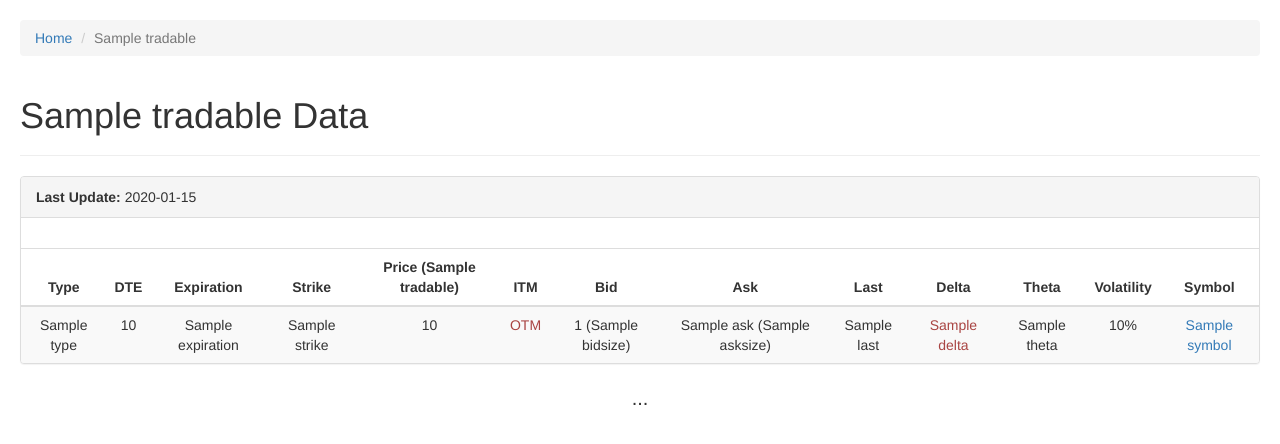
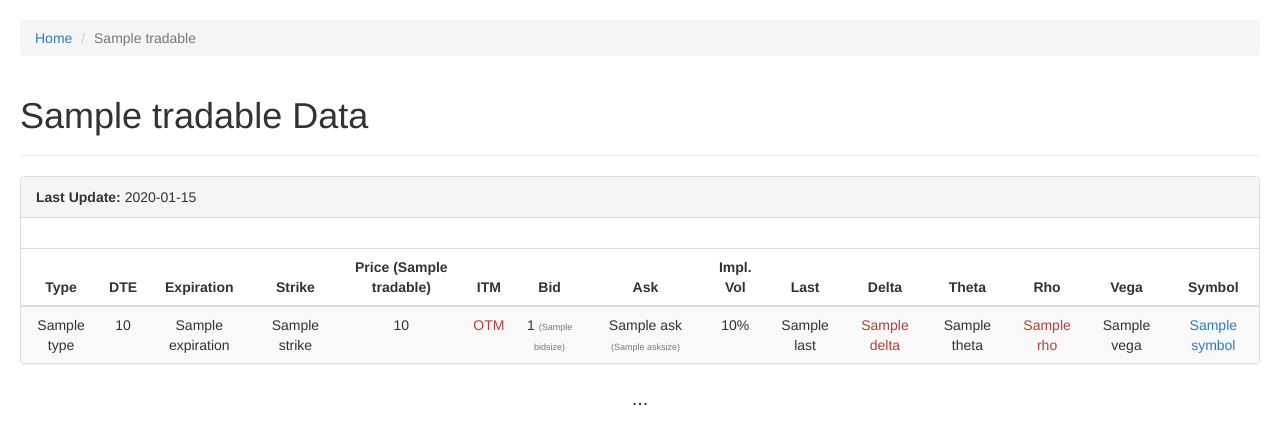
Before and after one commit to djcohen03/tdserver, a Flask app: template static/templates/tradable.html in a window 1280 px wide. Shown: the top 444 px of the page. Run offline with Flask 2, Linux system fonts and the light colour scheme; the template is opened without the code that fills it: most values are stand-ins (such as "Sample title", 1, 10 or a date in 2020); parts of the project's set-up code (start-up, migrations or seed data) failed here and were passed over; some libraries are stand-ins or nearby versions.

Commit message:
tradable.html fixes

```diff
--- a/static/css/table.css
+++ b/static/css/table.css
@@ -10,3 +10,8 @@ td.type-put {
 table.table td, table.table th {
     text-align: center;
 }
+
+td > span.subspan {
+    font-size: 9px;
+    color: #777;
+}
--- a/static/templates/tradable.html
+++ b/static/templates/tradable.html
@@ -36,10 +36,12 @@
                 <th>ITM</th>
                 <th>Bid</th>
                 <th>Ask</th>
+                <th>Impl. Vol</th>
                 <th>Last</th>
                 <th>Delta</th>
                 <th>Theta</th>
-                <th>Volatility</th>
+                <th>Rho</th>
+                <th>Vega</th>
                 <th>Symbol</th>
             </tr>
         </thead>
@@ -52,12 +54,14 @@
                 <td>{{ item.option.strike }}</td>
                 <td>{{ item.underlying | round(2) }}</td>
                 <td class="{% if item.itm %}text-success{% else %}text-danger{% endif %}">{% if item.itm %}ITM{% else %}OTM{% endif %}</td>
-                <td>{{ item.bid }} ({{ item.bidsize }})</td>
-                <td>{{ item.ask }} ({{ item.asksize }})</td>
+                <td>{{ item.bid }} <span class='subspan'>({{ item.bidsize }})</span> </td>
+                <td>{{ item.ask }} <span class='subspan'>({{ item.asksize }})</span> </td>
+                <td>{{ item.volatility | round(1) }}%</td>
                 <td>{{ item.last }}</td>
                 <td class="{% if item.delta >= 0 %}text-success{% else %}text-danger{% endif %}">{{ item.delta }}</td>
                 <td>{{ item.theta }}</td>
-                <td>{{ item.volatility | round(1) }}%</td>
+                <td class="{% if item.rho >= 0 %}text-success{% else %}text-danger{% endif %}">{{ item.rho }}</td>
+                <td>{{ item.vega }}</td>
                 <td><a href="/tradable/option/{{ item.id }}">{{ item.option.symbol }}</a></td>
             </tr>
             {% endfor %}
```
